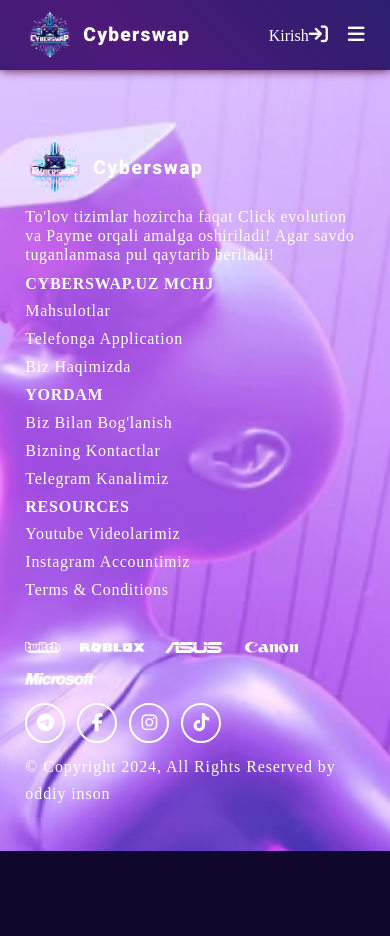
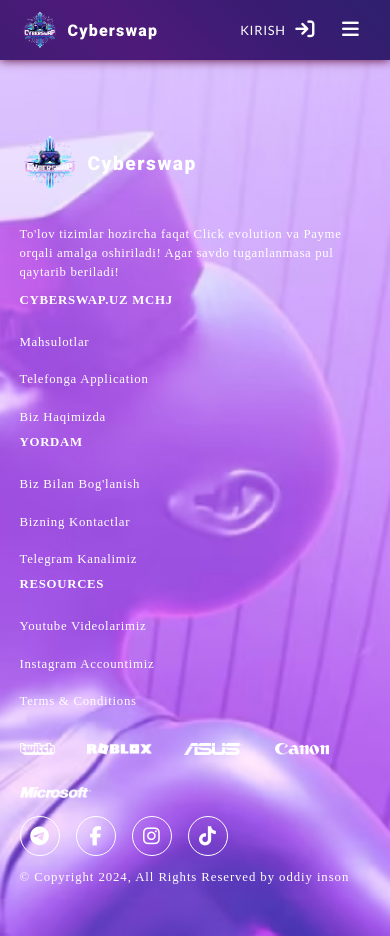
Before and after one commit to jahongiry/cyberswap, a React (Create React App) app: page /basket in a window 390 px wide. Before the commit the page ends 851 px from the top, so only its background shows below. Built offline with nearby package versions, Linux system fonts and the light colour scheme.

Commit message:
fix home page media

```diff
--- a/src/App.css
+++ b/src/App.css
@@ -20,8 +20,8 @@
 }
 
 .container {
-  padding-left: 6.5%;
-  padding-right: 6.5%;
+  padding-left: 5vw;
+  padding-right: 5vw;
 }
 
 
@@ -31,6 +31,7 @@
   background: var(--btn-bg-color);
   transform: skewX(-15deg);
   cursor: pointer;
+  border-radius: 10px;
 }
 .btn span {
   display: inline-block;
@@ -44,7 +45,7 @@
 
 .title {
   font-family: var(--roboto);
-  font-size: var(--biggest-fs);
+  font-size: var(--bigger-fs);
   font-weight: var(--fw-800);
   line-height: 110.6%; /* 76.245px */
   letter-spacing: 2.757px;
--- a/src/component/favouriteGames/favouriteGames.css
+++ b/src/component/favouriteGames/favouriteGames.css
@@ -1,6 +1,6 @@
 .favouriteGames {
-  padding-top: 2vw;
-  padding-bottom: 2vw;
+  padding-top: 6vw;
+  padding-bottom: 6vw;
   width: 100%;
   display: flex;
   flex-direction: column;
--- a/src/component/footer/Footer.js
+++ b/src/component/footer/Footer.js
@@ -101,19 +101,19 @@
       <div className='footer-copyright'>
         <div className='footer-social__network'>
           <Link to='https://t.me/cyberswap_uz' className='icon twitter'>
-            <i class='fa-brands fa-telegram'></i>
+            <i className='fa-brands fa-telegram'></i>
           </Link>
           <Link to='https://t.me/cyberswap_uz' className='icon facebook'>
-            <i class='fa-brands fa-facebook-f'></i>
+            <i className='fa-brands fa-facebook-f'></i>
           </Link>
           <Link
             to='https://www.instagram.com/cyberswap.uz'
             className='icon instagram'
           >
-            <i class='fa-brands fa-instagram'></i>
+            <i className='fa-brands fa-instagram'></i>
           </Link>
           <Link to='https://t.me/cyberswap_uz' className='icon github'>
-            <i class='fa-brands fa-tiktok'></i>
+            <i className='fa-brands fa-tiktok'></i>
           </Link>
         </div>
         <p>&copy; Copyright 2024, All Rights Reserved by oddiy inson</p>
--- a/src/component/footer/footer.css
+++ b/src/component/footer/footer.css
@@ -1,6 +1,6 @@
 .footer {
-    padding-top: 100px;
-    padding-bottom: 43px;
+    padding-top: 6rem;
+    padding-bottom: 3rem;
     display: flex;
     flex-direction: column;
     align-items: flex-start;
@@ -12,7 +12,7 @@
 .footer-container {
     display: grid;
     grid-template-columns: 2fr 1fr 1fr 1fr 1fr;
-    gap: 5%;
+    gap: 2rem;
 }
 .footer-content {
     width: 100%;
@@ -35,32 +35,32 @@
     font-family: var(--roboto);
     font-size: var(--big-fs);
     font-weight: var(--fw-800);
-    letter-spacing: 1.591px;
+    letter-spacing: 1.5px;
 }
 .footer-container .footer-logo > p {
-    margin-top: 33px;
+    margin-top: 2rem;
     font-size: var(--smaller-fs);
     font-weight: var(--fw-400);
-    line-height: 185.1%; /* 29.616px */
+    line-height: 150%;
     letter-spacing: 0.64px;
 }
 
 .footer-content > h3 {
     font-size: var(--smaller-fs);
     font-weight: var(--fw-800);
-    line-height: 110.6%; /* 19.908px */
+    line-height: 110%; /* 19.908px */
     letter-spacing: 0.72px;
     text-transform: uppercase;
 }
 .footer-content > ul {
-    margin-top: 26px;
+    margin-top: 2rem;
     display: flex;
     flex-direction: column;
     align-items: flex-start;
-    gap: 32px;
+    gap: 2rem;
 }
 .footer-content > ul li a {
-    font-size: var(--smaller-fs);
+    font-size: var(--smallest-fs);
     font-weight: var(--fw-400);
     line-height: 110.6%; /* 19.908px */
     letter-spacing: 0.72px;
@@ -68,32 +68,32 @@
 }
 
 .footer-partner {
-    margin-top: 40px;
+    margin-top: 2rem;
     width: 100%;
     display: flex;
     flex-wrap: wrap;
     align-items: center;
-    gap: 40px;
+    gap: 2rem;
 }
 
 .footer-copyright {
-    margin-top: 60px;
+    margin-top: 3rem;
     width: 100%;
     display: flex;
     flex-wrap: wrap;
     align-items: center;
-    gap: 30px;
+    gap: 2rem;
 }
 
 .footer-social__network {
     display: flex;
     align-items: center;
-    gap: 12px;
+    gap: 1rem;
 }
 .footer-social__network a {
     width: 40px;
     height: 40px;
-    border: 2px solid var(--text-color);
+    border: 1px solid var(--text-color);
     border-radius: 50%;
     display: flex;
     align-items: center;
@@ -105,7 +105,7 @@
 }
 .footer-social__network a i {
     align-self: center;
-    font-size: 18px;
+    font-size: 1.2rem;
 }
 .footer-copyright > p {
     font-size: var(--smaller-fs);
@@ -116,47 +116,37 @@
 
 @media  screen and (max-width: 1200px){
     .footer-container {
-        grid-template-columns: 2fr 1fr 1fr 1fr ;
+        grid-template-columns: 3fr 2fr 2fr 2fr ;
     }
-    .footer-container .footer-logo > p {
-        margin-top: 20px;
-        line-height: 150%;
-    }
-    .footer-content > ul {
-        margin-top: 20px;
-        gap: 15px;
-    }
-    .footer-copyright {
-        margin-top: 40px;
-    }
+
+
 }
 @media  screen and (max-width: 992px){
     .footer-container {
-        grid-template-columns: 2fr 1fr;
+        grid-template-columns: 1fr 1fr 1fr;
     }
-    .footer-partner {
-        margin-top: 40px;
-        gap: 20px;
+    .footer-container .footer-logo {
+        grid-column: auto / span 3;
     }
+
     .footer-partner .img {
         height: 3vw;
     }
-    .footer-copyright {
-        margin-top: 30px;
-        gap: 20px;
+    .footer-content > ul {
+        margin-top: 1.6rem;
+        gap: 1.2rem;
     }
 }
 @media  screen and (max-width: 768px){
     .footer-container {
         grid-template-columns: 1fr 1fr;
     }
-    .footer-container .footer-logo > p {
-        margin-top: 10px;
-        line-height: 120%;
+    .footer-container .footer-logo {
+        grid-column: auto / span 2;
     }
     .footer-content > ul {
-        margin-top: 10px;
-        gap: 10px;
+        margin-top: 1.6rem;
+        gap: 1.2rem;
     }
     .footer-content > ul li a {
         line-height: 100%;
@@ -171,4 +161,7 @@
         grid-template-columns: 1fr;
         gap: 10px;
     }
+    .footer-container .footer-logo {
+        grid-column: auto / span 1;
+    }
 }
--- a/src/component/header/Header.js
+++ b/src/component/header/Header.js
@@ -21,22 +21,23 @@
         <ul>
           <li onClick={navBtn}>
             <NavLink activeclassname='active' to='/'>
+            <i className="fa-solid fa-house"></i>
               Asosiy
             </NavLink>
           </li>
           <li onClick={navBtn}>
-            <NavLink to='/about'>Biz haqimizda</NavLink>
+            <NavLink to='/about'><i className="fa-solid fa-circle-info"></i>Biz haqimizda</NavLink>
           </li>
           <li onClick={navBtn}>
-            <NavLink to='/contact'>Bog'lanish</NavLink>
+            <NavLink to='/contact'><i className="fa-solid fa-comments"></i>Bog'lanish</NavLink>
           </li>
         </ul>
       </nav>
 
       <div className='header-btns'>
-        <Link to='/login' className='basket'>
+        <Link to='/login' className='sign-in'>
           <span>Kirish</span>
-          <i class='fa fa-sign-in' aria-hidden='true'></i>
+          <i className='fa fa-sign-in' aria-hidden='true'></i>
         </Link>
 
         <Link className='nav-btn' onClick={navBtn}>
--- a/src/component/header/header.css
+++ b/src/component/header/header.css
@@ -1,12 +1,12 @@
 .header {
-    padding-top: 10px;
-    padding-bottom: 10px;
     width: 100%;
+    height: 60px;
     display: flex;
     align-items: center;
     justify-content: space-between;
     position: fixed;
     top: 0;
+    left: 0;
     background: var(--bg-color);
     z-index: 1000;
     box-shadow: 0 0 10px rgb(88, 5, 44);
@@ -20,68 +20,96 @@
     display: flex;
     align-items: center;
     justify-content: center;
-    width: 50px;
-    height: 50px;
+    width: 40px;
+    height: 40px;
 }
 
 .header > a span {
     font-family: var(--roboto);
-    font-size: var(--big-fs);
+    font-size: var(--small-fs);
     font-weight: var(--fw-800);
-    line-height: 110.6%;
-    letter-spacing: 1.231px;
+    letter-spacing: 1.2px;
 }
 
 .header nav ul {
     display: flex;
-    gap: 40px;
+    gap: 1.4rem;
 }
 .header nav ul li a {
+    display: flex;
+    align-items: center;
+    gap: 10px;
     font-family: var(--lato);
-    font-size: var(--small-fs);
+    font-size: var(--smallest-fs);
     font-weight: var(--fw-400);
     letter-spacing: 0.72px;
     text-transform: uppercase;
     transition: all .3s ease;
+    position: relative;
 }
-.header nav ul li a:hover,
-.header nav ul li a.active {
-    font-weight: var(--fw-800);
+.header nav ul li a i {
+    font-size: var(--smaller-fs);
+    display: none;
+}
+.header nav ul li a::after {
+    content: '';
+    width: 0%;
+    height: 2px;
+    background: var(--btn-bg-color);
+    position: absolute;
+    bottom: -8px;
+    left: 0;
+    transition: all .5s ease;
+}
+.header nav ul li a:hover::after,
+.header nav ul li a.active::after {
+    width: 100%;
 }
 .header-btns {
     display: flex;
     align-items: center;
-    gap: 20px;
+    gap: 1rem;
 }
-.header .basket i,
+.header .sign-in {
+    display: flex;
+    align-items: center;
+    gap: 5px;
+}
+.header .sign-in > span {
+    font-family: var(--lato);
+    font-size: var(--smallest-fs);
+    font-weight: var(--fw-400);
+    letter-spacing: 0.72px;
+    text-transform: uppercase;
+    transform: translateX(-10%);
+    transition: all .3s ease;
+}
+.header .sign-in:hover > span {
+    transform: translateX(0);
+}
+.header .sign-in i,
 .header .nav-btn i {
     font-size: var(--big-fs);
 }
 
 .header .nav-btn {
+    width: 40px;
+    height: 40px;
+    display: flex;
+    align-items: center;
+    justify-content: center;
     display: none;
 }
-@media  screen and (max-width: 1200px){
+
+@media screen and (max-width: 992px) {
     .header nav ul {
-        gap: 30px;
-    }
-}
-@media  screen and (max-width: 992px){
-    .header nav ul {
-        gap: 20px;
+        gap: 1rem;
     }
 }
 
-
 @media  screen and (max-width: 768px){
-    .header nav ul {
-        gap: 15px;
-    }
-}
-
-@media  screen and (max-width: 568px){
     .header .nav-btn {
-        display: block;
+        display: flex;
     }
 
     .header nav {
@@ -90,7 +118,7 @@
         position: absolute;
         top: 100%;
         right: 0;
-        transform: translateX(100%);
+        transform: translateX(105%);
         transition: all 0.5s ease;
     }
     .header nav.mobile {
@@ -105,8 +133,8 @@
         flex-direction: column;
         align-items: center;
         gap: 20px;
-        border-left: 2px solid rgb(94, 7, 7);
-        background: rgb(32, 8, 34);
+        border-left: 2px solid rgb(142, 19, 19);
+        background: var(--bg-color);
     }
     .header nav ul li {
         width: 100%;
@@ -117,10 +145,14 @@
         background: white;
     }
     .header nav ul li a {
-        display: inline-block;
-        text-align: center;
+        display: flex;
+        justify-content: center;
         width: 100%;
-        color: black;
+        color: #000;
+    }
+    .header nav ul li a i {
+        display: block;
+        color: #000;
     }
     .header nav ul li:hover {
         background: rgb(88, 5, 44);
@@ -128,4 +160,7 @@
     .header nav ul li:hover a {
         color: #fff;
     }
+    .header nav ul li a::after {
+        display: none;
+    }
 }
--- a/src/component/mainSection/MainSection.js
+++ b/src/component/mainSection/MainSection.js
@@ -47,6 +47,7 @@
             <img src={homeImg} alt="Game" />
           </div>
         </div>
+      </div>
 
       <div className="statistics">
         <div className="content">
@@ -62,7 +63,6 @@
           <p>Sotilgan accountlar</p>
         </div>
       </div>
-      </div>
     </section>
   );
 };
--- a/src/component/mainSection/mainSection.css
+++ b/src/component/mainSection/mainSection.css
@@ -1,12 +1,14 @@
 .mainSection {
-    padding-top: 100px;
-    padding-bottom: 60px;
+    padding-top: 90px;
+    padding-bottom: 6vw;
     width: 100%;
+    min-height: 100vh;
+    height: 100%;
     display: flex;
     flex-direction: column;
     align-items: flex-start;
     justify-content: center;
-    min-height: 100vh;
+    gap: 4rem;
 }
 
 .home-container {
@@ -14,7 +16,6 @@
     display: grid;
     grid-template-columns: 3fr 2fr;
     align-items: center;
-    gap: 10px;
 }
 .home-container__info {
     width: 100%;
@@ -38,21 +39,21 @@
 }
 
 .home-container__info .subtitle {
-    margin-top: 14px;
+    margin-top: 1rem;
 }
 .home-container__info .home-btns {
-    margin-top: 32px;
+    margin-top: 2rem;
     display: flex;
     align-items: center;
-    gap: 20px;
+    gap: 1rem;
 }
 .mainSection .statistics {
-    margin-top: 66px;
+    margin-top: 4rem;
     display: flex;
     align-items: center;
-    gap: 30px;
+    gap: 2rem;
 }
-.mainSection .home-container > .statistics {
+.mainSection > .statistics {
     display: none;
 }
 .mainSection .statistics .content {
@@ -63,7 +64,7 @@
 }
 .mainSection .statistics .content h3 {
     font-family: var(--roboto);
-    font-size: var(--normal-fs);
+    font-size: var(--small-fs);
     font-weight: var(--fw-800);
     line-height: 110.6%; /* 33.18px */
     letter-spacing: 1.2px;
@@ -89,32 +90,24 @@
     .home-container {
         grid-template-columns: 1fr 1fr;
     }
-    .home-container__info .subtitle {
-        margin-top: 10px;
-    }
-    .home-container__info .home-btns {
-        margin-top: 15px;
-        gap: 10px;
-    }
-    .mainSection .statistics {
-        margin-top: 30px;
-        gap: 20px;
-    }
+
 }
 @media screen and (max-width:768px){
     .mainSection {
-        padding-top: 80px;
-        padding-bottom: 40px;
+        justify-content: flex-start;
+        min-height: fit-content;
     }
     .home-container {
         grid-template-columns: 1fr;
         justify-items: center;
+        gap: 4rem;
     }
     .mainSection .home-container__info .statistics {
         display: none;
     }
-    .mainSection .home-container > .statistics {
+    .mainSection > .statistics {
         margin-top: 0;
+        width: 100%;
         display: flex;
         flex-wrap: wrap;
         align-items: center;
@@ -127,12 +120,6 @@
         line-height: 100%;
     }
     .home-container__img {
-        width: 50%;
+        width: 80%;
     }
 }
-
-@media screen and (max-width: 568px) {
-    .mainSection {
-        padding-top: 40px;
-    }
-}
--- a/src/component/recommendGame/recommendGame.css
+++ b/src/component/recommendGame/recommendGame.css
@@ -1,6 +1,6 @@
 .recommendGame {
-  padding-top: 2vw;
-  padding-bottom: 2vw;
+  padding-top: 6vw;
+  padding-bottom: 6vw;
   width: 100%;
   display: flex;
   align-items: center;
@@ -11,7 +11,7 @@
   width: 100%;
   display: grid;
   grid-template-columns: 1fr 1fr;
-  gap: 20px;
+  gap: 1rem;
   align-items: center;
 
   border-radius: 10px;
@@ -32,8 +32,8 @@
 
 .recommend-content {
   padding-right: 10%;
-  padding-top: 65px;
-  padding-bottom: 65px;
+  padding-top: 10%;
+  padding-bottom: 10%;
   width: 100%;
   display: flex;
   flex-direction: column;
@@ -44,16 +44,16 @@
 }
 
 .recommend-content .btn {
-  margin-top: 35px;
+  margin-top: 2rem;
 }
 
 @media screen and (max-width: 768px) {
   .recommend-container {
     grid-template-columns: 1fr;
-    gap: 10px;
+    gap: 1rem;
   }
   .recommend-content {
-    padding: 40px 30px;
+    padding: 10%;
   }
   .recommendGame-img {
     order: 2;
--- a/src/component/testimonials/Testimonial.js
+++ b/src/component/testimonials/Testimonial.js
@@ -16,7 +16,6 @@
             <div className="icon1"></div>
             <div className="icon2"></div>
           </div>
-Name
           <div className="assess">
             <i className="fa-solid fa-star"></i>
             <i className="fa-solid fa-star"></i>
--- a/src/component/topGames/topGames.css
+++ b/src/component/topGames/topGames.css
@@ -1,6 +1,6 @@
 .topGames {
-    padding-top: 2vw;
-    padding-bottom: 2vw;
+    padding-top: 6vw;
+    padding-bottom: 6vw;
 
     width: 100%;
     display: flex;
@@ -12,28 +12,29 @@
     text-align: center;
 }
 .topGames-category {
-    margin-top: 38px;
+    margin-top: 3rem;
     width: fit-content;
     display: flex;
+    flex-wrap: wrap;
     align-items: center;
+    justify-content: center;
     gap: 10px;
 }
 
 .topGames-container {
-    margin-top: 77px;
+    margin-top: 4rem;
     width: 100%;
     display: grid;
     grid-template-columns: 1fr 1fr 1fr;
-    gap: 27px;
+    gap: 2rem;
 }
 
 .topGames-container .game-content {
-    padding: 20px;
+    padding: 3%;
     width: 100%;
     display: flex;
     flex-direction: column;
-    align-items: flex-start;
-
+    align-items: center;
     border-radius: 10px;
     box-shadow: 0 0 4px #808080;
     background: rgba(128, 128, 128, 0.1);
@@ -47,9 +48,10 @@
     overflow: hidden;
 }
 
-
 .topGames-container .game-content .game-name {
-    margin-top: 30px;
+    margin-top: 1rem;
+    width: 100%;
+    text-align: center;
     font-size: var(--normal-fs);
     font-weight: var(--fw-500);
     line-height: 110.6%; /* 26.544px */
@@ -62,11 +64,12 @@
     width: 100%;
     display: flex;
     align-items: center;
+    justify-content: center;
     gap: 10px;
 }
 .topGames-container .game-content .content .player-img {
-    width: 53px;
-    height: 53px;
+    width: 50px;
+    height: 50px;
     border-radius: 50%;
     overflow: hidden;
 }
@@ -78,7 +81,7 @@
 }
 
 .topGames-container .game-content .content .player-info .player-name {
-    font-size: var(--small-fs);
+    font-size: var(--smallest-fs);
     font-weight: var(--fw-500);
     line-height: 110.6%; /* 19.908px */
     letter-spacing: 0.63px;
@@ -94,16 +97,19 @@
 }
 
 .topGames-container .game-content > .btn {
-    margin-top: 26px;
-    width: 100%;
+    margin-top: 1.2rem;
+    width: 90%;
     text-align: center;
+}
+.topGames-container .game-content > .btn span {
+    font-size: var(--smaller-fs);
 }
 
 @media screen and (max-width: 768px) {
     .topGames-container {
-        margin-top: 20px;
+        margin-top: 2rem;
         grid-template-columns: 1fr 1fr;
-        gap: 20px;
+        gap: 1.2rem;
     }
     .topGames-container .game-content {
         padding: 10px;
--- a/src/index.css
+++ b/src/index.css
@@ -2,6 +2,7 @@
 
 html {
   scroll-behavior: smooth;
+  font-size: 16px;
 }
 
 :root {
@@ -13,13 +14,13 @@
   --btn-bg-color: linear-gradient(45deg, #6547F7 0%, #6547f7 30%, #f77cff, #b8009b 80%, #b8009b 100%);
   --text-bg-color: linear-gradient(45deg, #6547F7 0%, #6547f7 30%, #f77cff, #b8009b 80%, #b8009b 100%);
 
-  --biggest-fs: 3.5rem; /* 63px */
-  --bigger-fs: 2.7rem; /* 48px */
-  --big-fs: 2rem; /* 36px */
-  --normal-fs: 1.4rem; /* 25.2px */
-  --small-fs: 1.2rem; /* 20px */
-  --smaller-fs: 1rem; /* 18px */
-  --smallest-fs: 0.8rem; /* 14px */
+  --biggest-fs: 3.5rem; /* 56px */
+  --bigger-fs: 3rem; /* 48px */
+  --big-fs: 2.5rem; /* 40px */
+  --normal-fs: 2rem; /* 32px */
+  --small-fs: 1.8rem; /* 28px */
+  --smaller-fs: 1.4rem; /* 22px */
+  --smallest-fs: 1rem; /* 16px */
 
 
   --fw-800: 800;
@@ -27,43 +28,47 @@
   --fw-400: 400;
 
 }
-
-@media screen and (max-width: 1200px) {
+@media screen and (max-width: 992px) {
   :root {
-    --biggest-fs: 3.3rem; /* 63px */
+    --biggest-fs: 3rem; /* 56px */
     --bigger-fs: 2.5rem; /* 48px */
-    --big-fs: 1.8rem; /* 36px */
-    --normal-fs: 1.2rem; /* 25.2px */
+    --big-fs: 2rem; /* 40px */
+    --normal-fs: 1.8rem; /* 32px */
+    --small-fs: 1.4rem; /* 28px */
+    --smaller-fs: 1rem; /* 22px */
+    --smallest-fs: 0.8rem; /* 16px */
   }
 }
 
-@media screen and (max-width: 992px) {
-  :root {
-    --biggest-fs: 2.6rem; /* 63px */
-    --bigger-fs: 2.2rem; /* 48px */
-    --big-fs: 1.6rem; /* 36px */
-    --normal-fs: 1.2rem; /* 25.2px */
-    --small-fs: 1rem; /* 20px */
-  }
-}
 @media screen and (max-width: 768px) {
   :root {
-    --biggest-fs: 2.2rem;
-    --bigger-fs: 2rem;
-    --big-fs: 1.4rem;
-    --normal-fs: 1rem;
-    --small-fs: 0.8rem;
+    --biggest-fs: 2.5rem; /* 56px */
+    --bigger-fs: 2rem; /* 48px */
+    --big-fs: 1.8rem; /* 40px */
+    --normal-fs: 1.4rem; /* 32px */
+    --small-fs: 1rem; /* 28px */
+    --smaller-fs: 0.8rem; /* 22px */
   }
 }
 @media screen and (max-width: 568px) {
   :root {
-    --biggest-fs: 1.8rem;
-    --bigger-fs: 1.6rem;
-    --big-fs: 1.2rem;
-    --small-fs: 0.6rem;
+    --biggest-fs: 2rem; /* 56px */
+    --bigger-fs: 1.8rem; /* 48px */
+    --big-fs: 1.4rem; /* 40px */
+    --normal-fs: 1.4rem; /* 32px */
+    --small-fs: 1rem; /* 28px */
   }
 }
 
+@media screen and (max-width: 460px) {
+  :root {
+    --biggest-fs: 1.8rem; /* 56px */
+    --bigger-fs: 1.4rem; /* 48px */
+    --big-fs: 1.2rem; /* 40px */
+    --normal-fs: 1rem; /* 32px */
+
+  }
+}
 
 /* ====== Scroll Bar start ====== */
 
```
Lines whose indentation alone changed are shown as unchanged.
